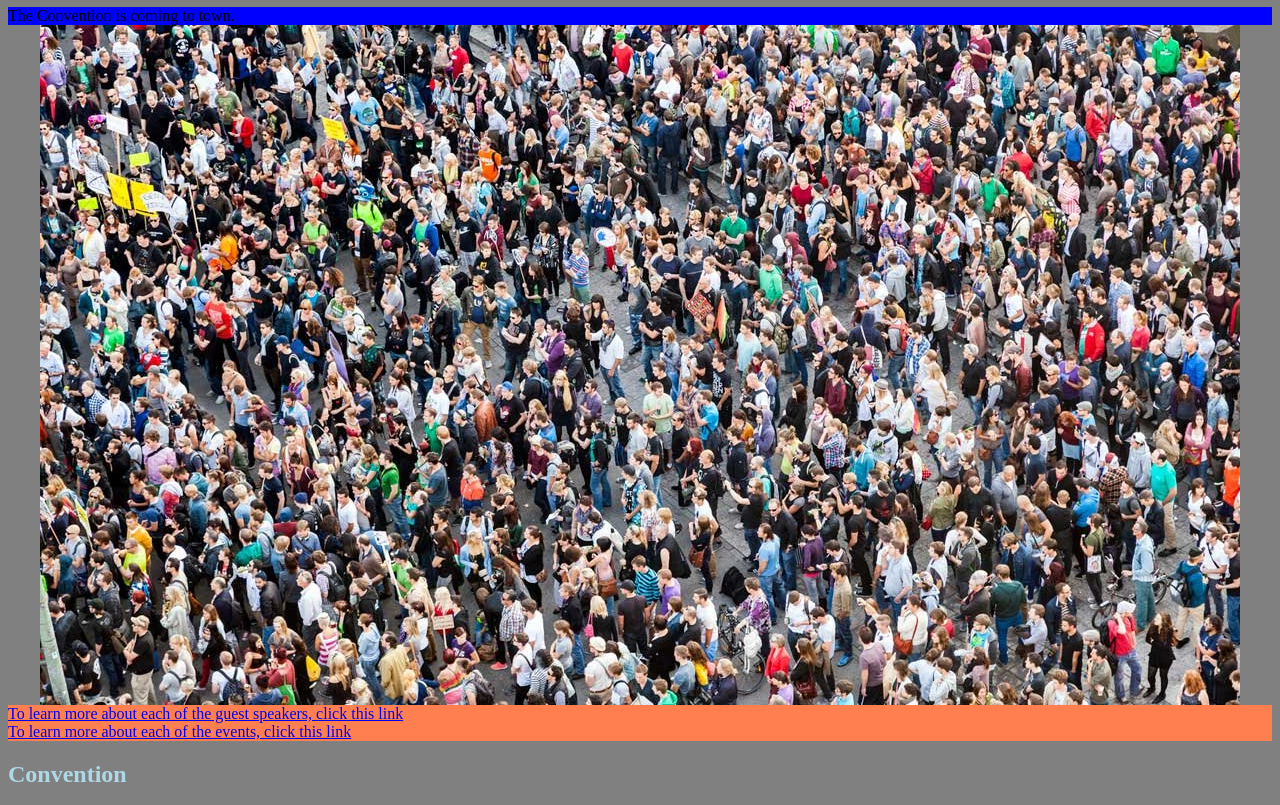
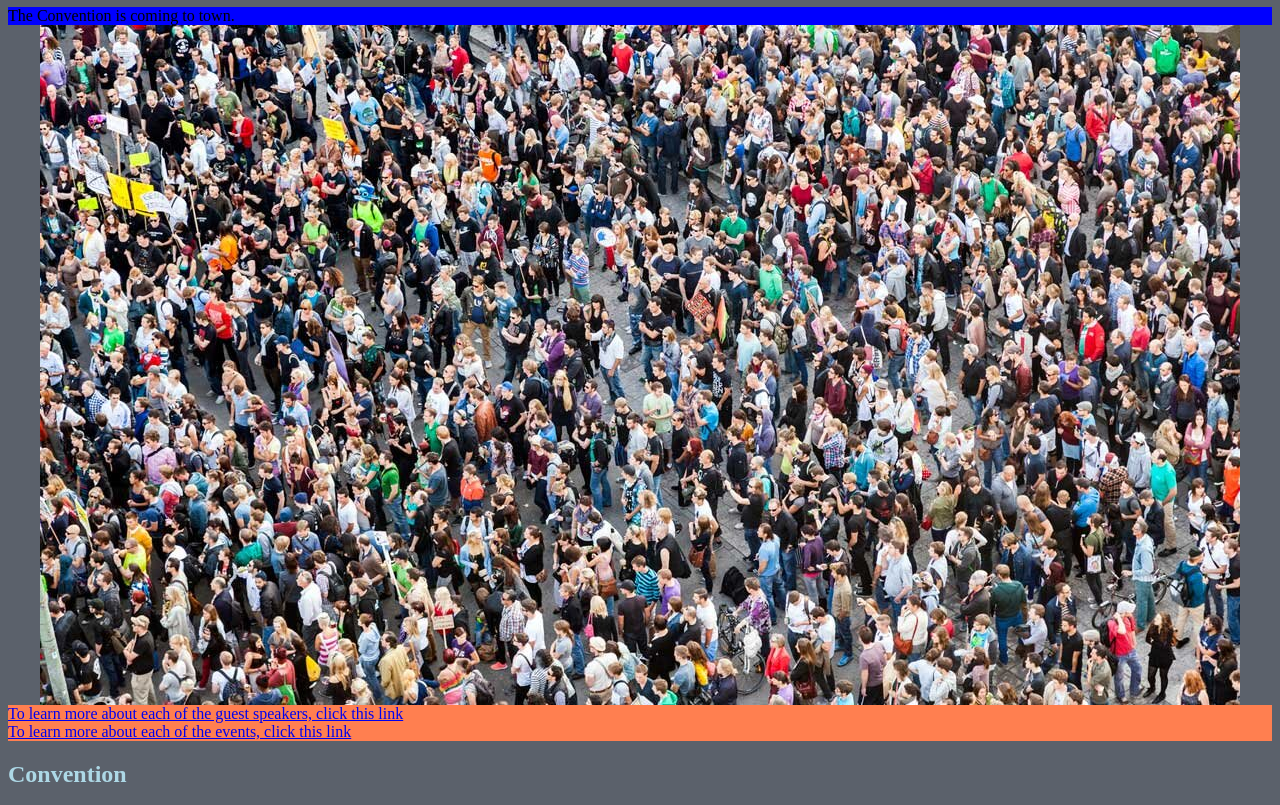
Before and after one commit to Vikramv2789/Change-JS, a plain HTML site: page index.html in a window 1280 px wide. Shown: the part 73-878 px from the top of the page. Drawn offline with Linux system fonts and the light colour scheme.

Commit message:
Update index.html

```diff
--- a/index.html
+++ b/index.html
@@ -15,7 +15,7 @@
     </script>
     <style>
         body{
-            background-color: gray;
+            background-color: #5b616b;
         }
         h1{
             text-decoration: underline;
```
